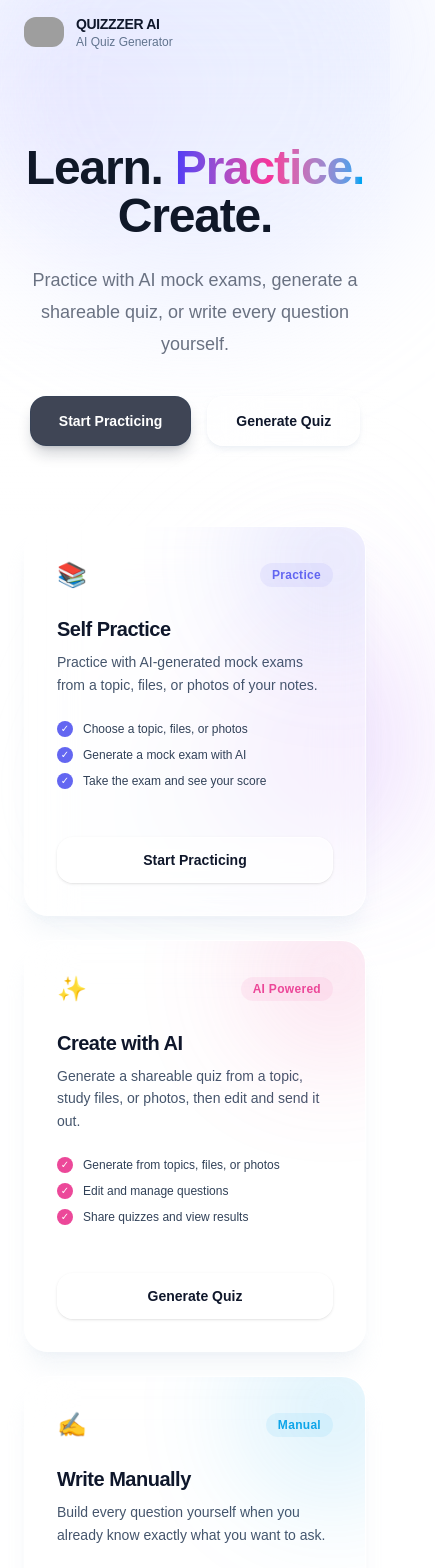
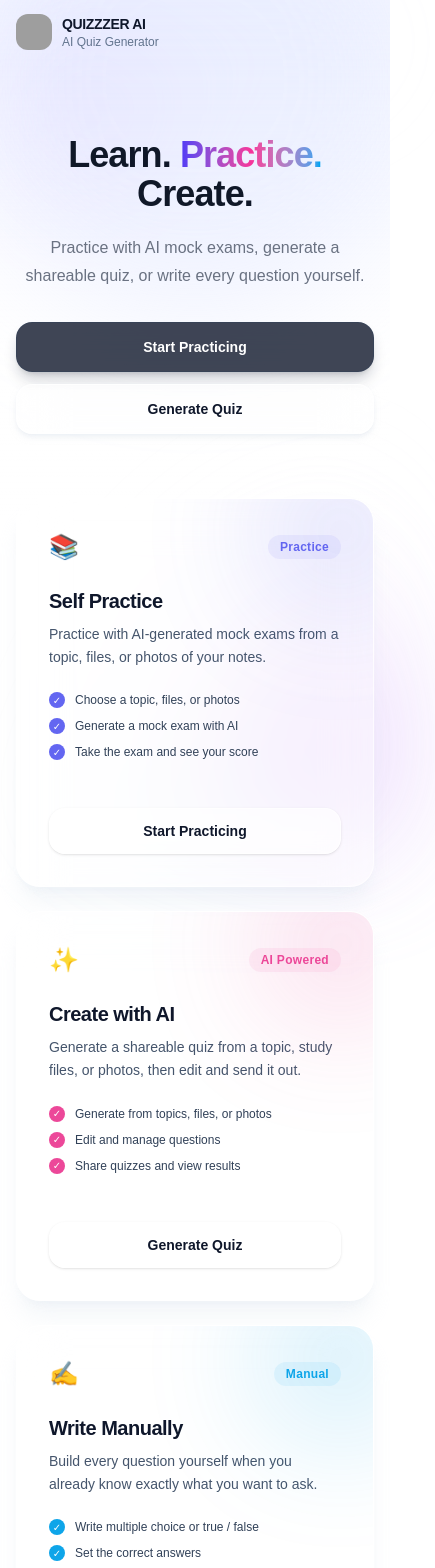
Before and after one commit to CarlT-dev/quizzzer, a Next.js app: page / in a window 390 px wide. Shown: the top 1568 px of the page, 435 px wide, since content can reach past the window. Built offline with nearby package versions, Linux system fonts and the light colour scheme; grey boxes are pictures that could not be loaded.

Commit message:
fix design error

```diff
--- a/app/page.tsx
+++ b/app/page.tsx
@@ -56,24 +56,31 @@
 
 export default function Home() {
   return (
-    <main className="relative min-h-screen bg-white">
+    <main className="relative min-h-screen min-w-0 overflow-x-clip bg-white">
+      {/* Liquid particles */}
       <LiquidParticles />
 
+      {/* Header */}
       <header className="absolute inset-x-0 top-0 z-50">
-        <div className="mx-auto flex h-16 max-w-7xl items-center px-6">
-          <Link href="/" className="flex items-center gap-3">
+        <div className="mx-auto flex h-16 w-full max-w-7xl items-center px-4 sm:px-6">
+          <Link
+            href="/"
+            className="flex min-w-0 items-center gap-2.5 sm:gap-3"
+          >
             <Image
               src="/icon.png"
               alt="Quizzzer AI"
               width={40}
               height={40}
-              className="rounded-xl"
+              className="h-9 w-9 shrink-0 rounded-xl sm:h-10 sm:w-10"
             />
-            <div className="leading-tight">
-              <p className="text-sm font-bold tracking-tight text-slate-900">
+
+            <div className="min-w-0 leading-tight">
+              <p className="truncate text-sm font-bold tracking-tight text-slate-900">
                 QUIZZZER AI
               </p>
-              <p className="text-xs font-medium text-slate-500">
+
+              <p className="truncate text-xs font-medium text-slate-500">
                 AI Quiz Generator
               </p>
             </div>
@@ -82,13 +89,16 @@
       </header>
 
       {/* Hero */}
-      <section className="relative">
-        {/* FIX: Changed 'to-white' to 'to-transparent' so particles show through */}
+      <section className="relative min-w-0 overflow-x-clip">
+        {/* Soft gradient */}
         <div className="pointer-events-none absolute inset-x-0 top-0 z-0 h-130 bg-linear-to-b from-indigo-50/40 via-white/70 to-transparent" />
-        <div className="pointer-events-none absolute left-1/2 -top-40 h-120 w-120 -translate-x-1/2 rounded-full bg-indigo-200/30 blur-3xl" />
 
-        <div className="relative mx-auto flex max-w-3xl flex-col items-center px-6 pt-28 pb-20 text-center sm:pt-36">
-          <h1 className="mt-8 text-5xl font-bold tracking-tight text-gray-900 sm:text-6xl">
+        {/* Glow */}
+        <div className="pointer-events-none absolute left-1/2 -top-40 z-0 h-120 w-120 max-w-[120vw] -translate-x-1/2 rounded-full bg-indigo-200/30 blur-3xl" />
+
+        {/* Hero content */}
+        <div className="relative z-10 mx-auto flex w-full max-w-3xl min-w-0 flex-col items-center px-4 pb-16 pt-28 text-center sm:px-6 sm:pb-20 sm:pt-36">
+          <h1 className="mt-6 max-w-full text-4xl font-bold leading-[1.08] tracking-tight text-gray-900 sm:mt-8 sm:text-6xl">
             Learn.{" "}
             <span className="bg-linear-to-r from-indigo-600 via-pink-500 to-sky-500 bg-clip-text text-transparent">
               Practice.
@@ -96,24 +106,25 @@
             Create.
           </h1>
 
-          <p className="mt-6 max-w-xl text-lg leading-8 text-gray-500">
+          <p className="mt-5 max-w-xl px-1 text-base leading-7 text-gray-500 sm:mt-6 sm:px-0 sm:text-lg sm:leading-8">
             Practice with AI mock exams, generate a shareable quiz, or write
             every question yourself.
           </p>
 
-          <div className="mt-9 flex flex-wrap items-center justify-center gap-4">
-            {/* Primary Dark Glass Button */}
+          {/* Buttons */}
+          <div className="mt-8 flex w-full flex-col items-center justify-center gap-3 sm:mt-9 sm:w-auto sm:flex-row sm:gap-4">
+            {/* Primary */}
             <Link
               href="/practice"
-              className="group relative inline-flex items-center justify-center overflow-hidden rounded-2xl border border-slate-700/50 bg-slate-900/80 px-7 py-3.5 text-sm font-semibold text-white shadow-lg shadow-slate-900/20 backdrop-blur-xl transition-all duration-300 hover:-translate-y-0.5 hover:border-slate-600 hover:bg-black hover:shadow-xl hover:shadow-slate-900/30"
+              className="group relative inline-flex w-full items-center justify-center overflow-hidden rounded-2xl border border-slate-700/50 bg-slate-900/80 px-7 py-3.5 text-sm font-semibold text-white shadow-lg shadow-slate-900/20 backdrop-blur-xl transition-all duration-300 hover:-translate-y-0.5 hover:border-slate-600 hover:bg-black hover:shadow-xl hover:shadow-slate-900/30 sm:w-auto"
             >
               Start Practicing
             </Link>
 
-            {/* Secondary Light Glass Button */}
+            {/* Secondary */}
             <Link
               href="/create-quiz"
-              className="inline-flex items-center justify-center rounded-2xl border border-white/80 bg-white/40 px-7 py-3.5 text-sm font-semibold text-slate-900 shadow-md shadow-slate-200/50 backdrop-blur-xl transition-all duration-300 hover:-translate-y-0.5 hover:border-white hover:bg-white/70 hover:shadow-lg"
+              className="inline-flex w-full items-center justify-center rounded-2xl border border-white/80 bg-white/40 px-7 py-3.5 text-sm font-semibold text-slate-900 shadow-md shadow-slate-200/50 backdrop-blur-xl transition-all duration-300 hover:-translate-y-0.5 hover:border-white hover:bg-white/70 hover:shadow-lg sm:w-auto"
             >
               Generate Quiz
             </Link>
@@ -122,14 +133,16 @@
       </section>
 
       {/* Features */}
-      <section className="relative px-6 pb-28">
-        <div className="mx-auto grid w-full max-w-5xl gap-6 lg:grid-cols-3">
+      <section className="relative min-w-0 overflow-x-clip px-4 pb-20 sm:px-6 sm:pb-28">
+        <div className="mx-auto grid w-full max-w-5xl min-w-0 grid-cols-1 gap-6 lg:grid-cols-3">
           {features.map((feature) => (
-            <FeatureCard key={feature.title} {...feature} />
+            <div key={feature.title} className="min-w-0 w-full">
+              <FeatureCard {...feature} />
+            </div>
           ))}
         </div>
 
-        <p className="mt-14 text-center text-sm text-gray-400">
+        <p className="mt-12 px-4 text-center text-sm text-gray-400 sm:mt-14 sm:px-0">
           Powered by AI · Built for learning
         </p>
       </section>
```
